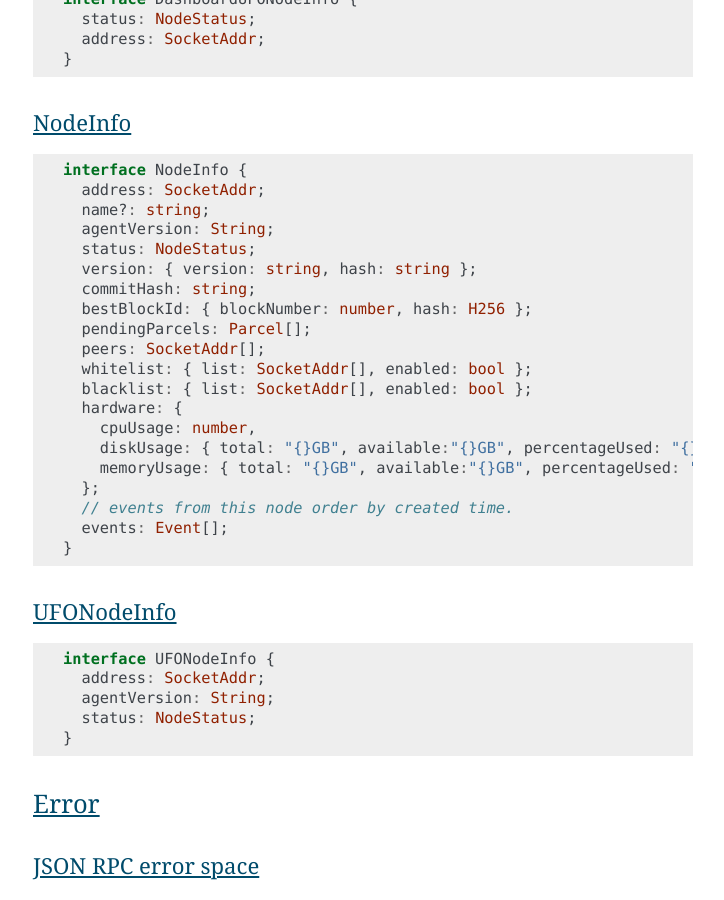
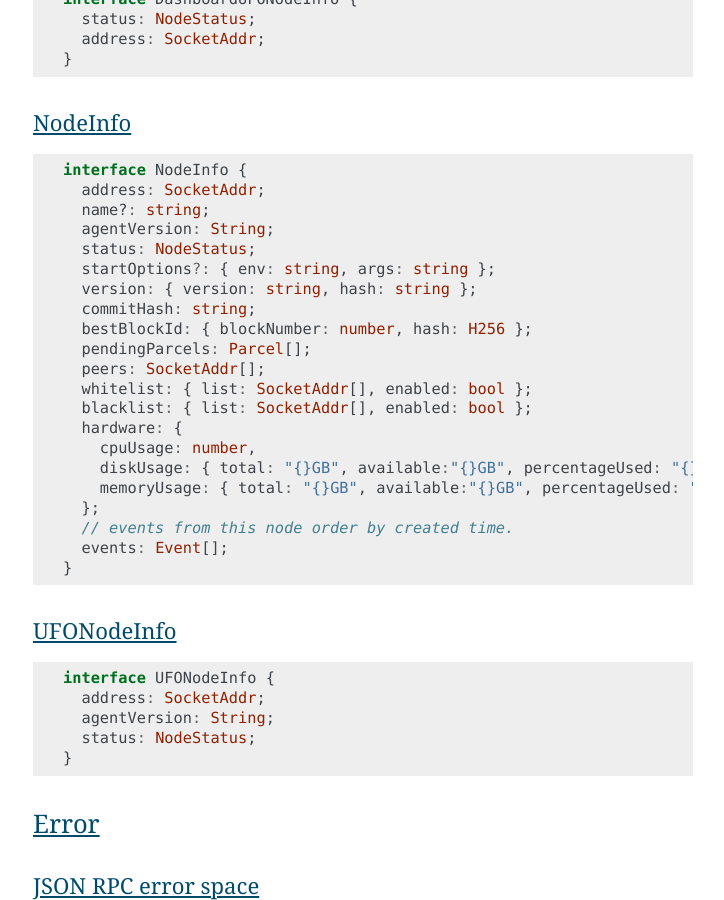
Before and after one commit to CodeChain-io/codechain-dashboard, a Sphinx documentation site: the page built from doc/source/index.rst, in a window 1280 px wide and 900 px high, scrolled down 5146 px. Shown: the whole window, without its empty margins (387-1111 px from the left). Built offline with Sphinx 7.4.7, drawn with Linux system fonts in a browser that asks for light colours.

Commit message:
Add startOption to the NodeInfo

```diff
--- a/doc/source/index.rst
+++ b/doc/source/index.rst
@@ -152,6 +152,7 @@ NodeInfo
     name?: string;
     agentVersion: String;
     status: NodeStatus;
+    startOptions?: { env: string, args: string };
     version: { version: string, hash: string };
     commitHash: string;
     bestBlockId: { blockNumber: number, hash: H256 };
```
